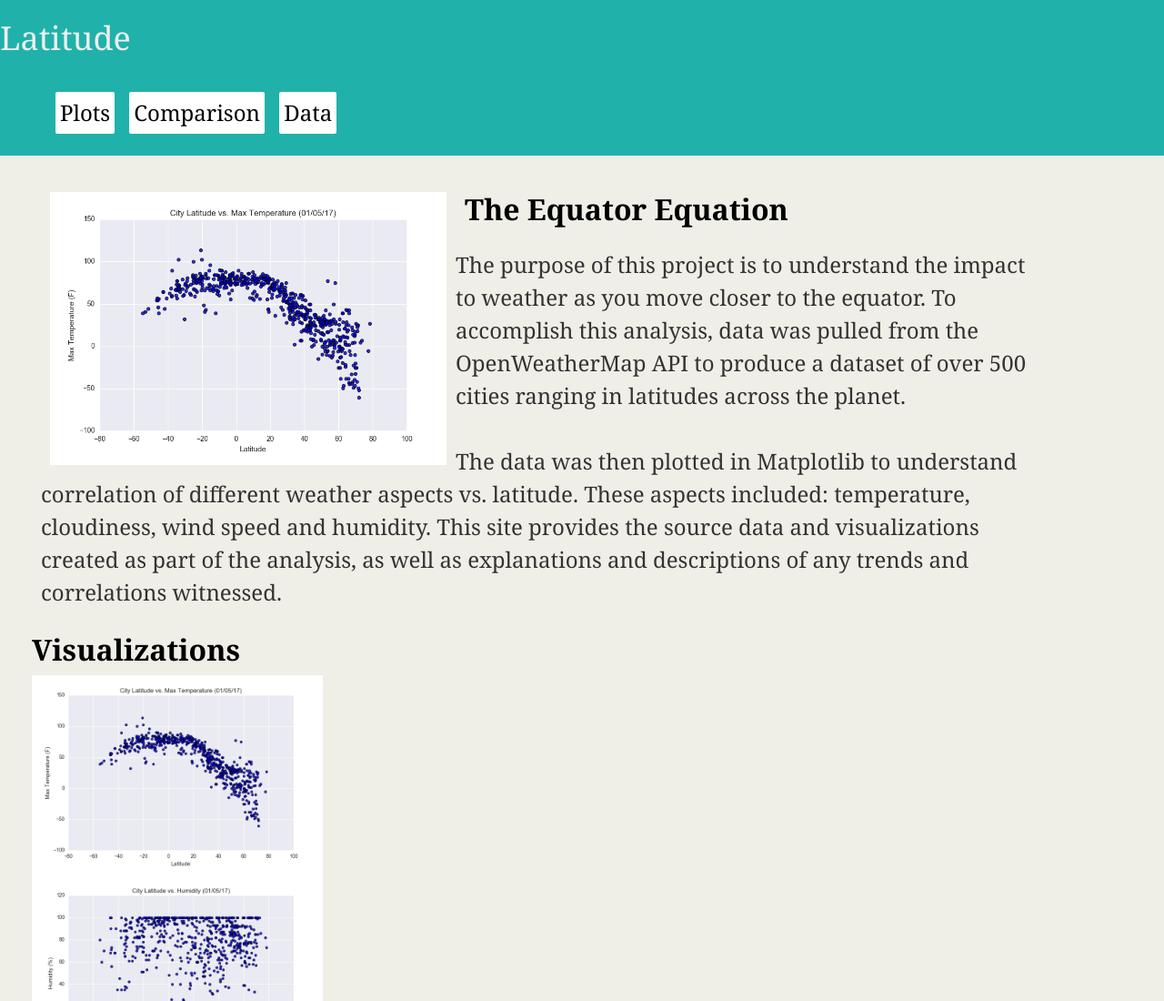
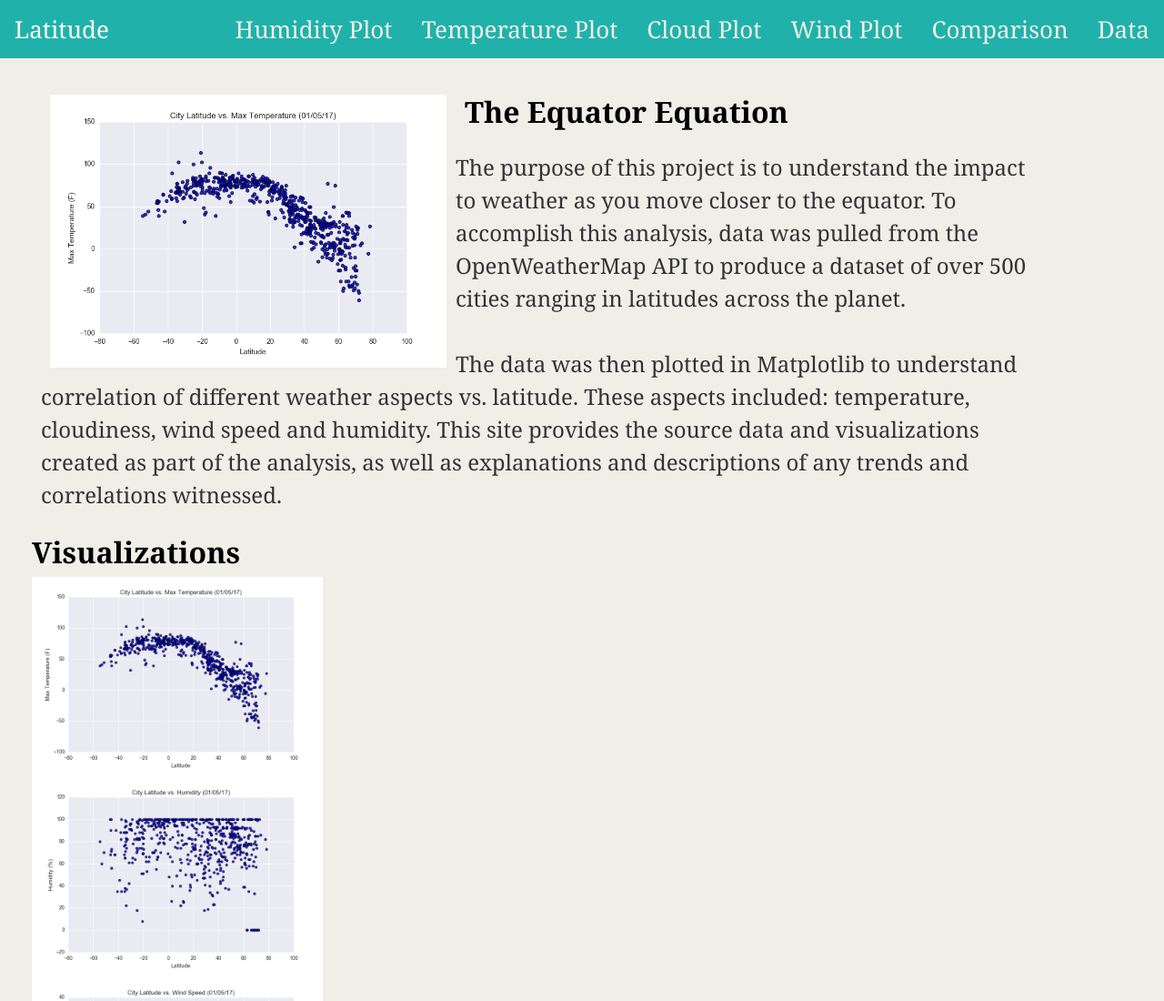
Before and after one commit to LJeanParrish/Tropic-Like-Its-Hot, a plain HTML site: page index.html in a window 1280 px wide. Shown: the top 1100 px of the page at 91% size. Drawn offline with nearby package versions, Linux system fonts and the light colour scheme.

Commit message:
additional html code

```diff
--- a/index.html
+++ b/index.html
@@ -15,21 +15,18 @@
 
 <body>
     <header>
-        <h1>Latitude</h1>
-        <nav class="navbar">
-            <ul>
-              <li>
-                <a href="#">Plots</a>
-              </li>
-              <li>
-                <a href="#">Comparison</a>
-              </li>
-              <li>
-                <a href="#">Data</a>
-              </li>
+        <div class="topnav">
+            <a class="active" href="index.html">Latitude</a>
+        <div class="topnav-right">
+              <a href="assets/humidity_plot.html">Humidity Plot</a>
+              <a href="assets/temperature_plot.html">Temperature Plot</a>
+              <a href="assets/cloud_plot.html">Cloud Plot</a>
+              <a href="assets/wind_plot.html">Wind Plot</a>
+              <a href="assets/Comparison.html">Comparison</a>
+              <a href="#data">Data</a>
 
-            </ul>
-          </nav>
+            </div>
+          </div>
     </header>
 
      <main class="container">
--- a/styles.css
+++ b/styles.css
@@ -9,21 +9,44 @@ body {
     background: #efeee7;
   }
 
-  header {
-    background-color: lightseagreen;
-  }
+/* Add a  light green background color to the top navigation */
+.topnav {
+  background-color:lightseagreen;
+  overflow: hidden;
+}
 
-  h1 {
-    padding: 20px 0;
-    margin: 0;
-    margin-bottom: 10px;
-    font-size: 36px;
-    color: #eee;
-    text-align: Left;
-  }
+/* Style the links inside the navigation bar */
+.topnav a {
+float: left;
+color: #efeee7;
+text-align: center;
+padding: 14px 16px;
+text-decoration: none;
+font-size: 26px;
+}
+
+/* Add a color to the active/current link */
+.topnav a.active {
+background-color:lightseagreen;
+color: white;
+}
+
+/* Right-aligned section inside the top navigation */
+.topnav-right {
+float: right;
+}
+
+
+
+
+
+
+
+
+
 
   /* Making our navbar li's inline-block elements this makes it so we can have multiple on the same line. Floats could have been used too */
-.navbar li {
+/* .navbar li {
   display:inline-block;
   padding: 5px;
   margin-right: 5px;
@@ -31,14 +54,30 @@ body {
   cursor: pointer;
   background: #fff;
   border-radius: 2px;
-  text-align: right;
+  text-align: right; */
 }
 
 /* Getting rid of the default link styles here */
-.navbar li a {
+/* .navbar li a {
   color: #000;
   text-decoration: none;
+} */
+
+.right {
+  text-align: right;
+  float: right;
 }
+
+#PlotMenu {
+  margin: 0px;
+  padding: 0px;
+  /* Size properties */
+  padding-top: 5px;
+  /* Font properties */
+  color: #fff;
+  font-size: 80%;
+}
+
 
     /* Selecting elements by class */
 .container {
```
